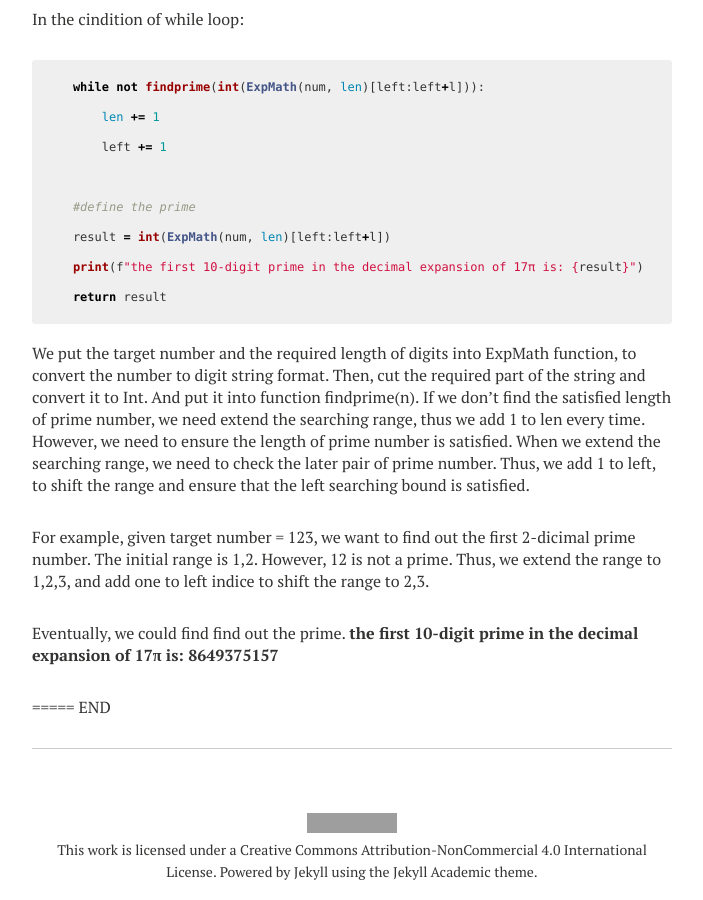
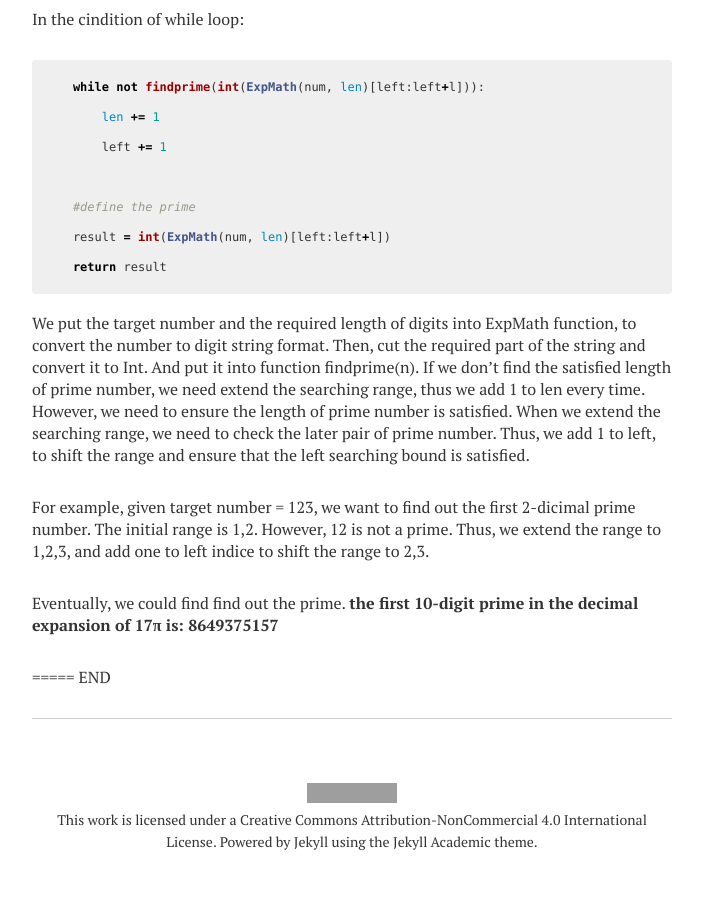
Before and after one commit to Yifeng-T/Yifeng-T.github.io, a Jekyll site: the page built from HW2.md, in a window 1280 px wide and 900 px high, scrolled down 3560 px. Shown: the whole window, without its empty margins (288-991 px from the left). Built offline with Jekyll 4.4.1, drawn with Linux system fonts in a browser that asks for light colours; nearby versions of some CDN libraries; our own code applies the rules of GitHub Pages for plain Markdown files; grey boxes are pictures that could not be loaded.

Commit message:
Update HW2.md

````diff
--- a/HW2.md
+++ b/HW2.md
@@ -108,7 +108,6 @@ In the cindition of while loop:
 
     #define the prime
     result = int(ExpMath(num, len)[left:left+l])
-    print(f"the first 10-digit prime in the decimal expansion of 17π is: {result}")
     return result
 ```
 We put the target number and the required length of digits into ExpMath function, to convert the number to digit string format. Then, cut the required part of the string and convert it to Int. And put it into function findprime(n). If we don't find the satisfied length of prime number, we need extend the searching range, thus we add 1 to len every time. However, we need to ensure the length of prime number is satisfied. When we extend the searching range, we need to check the later pair of prime number. Thus, we add 1 to left, to shift the range and ensure that the left searching bound is satisfied.
````
